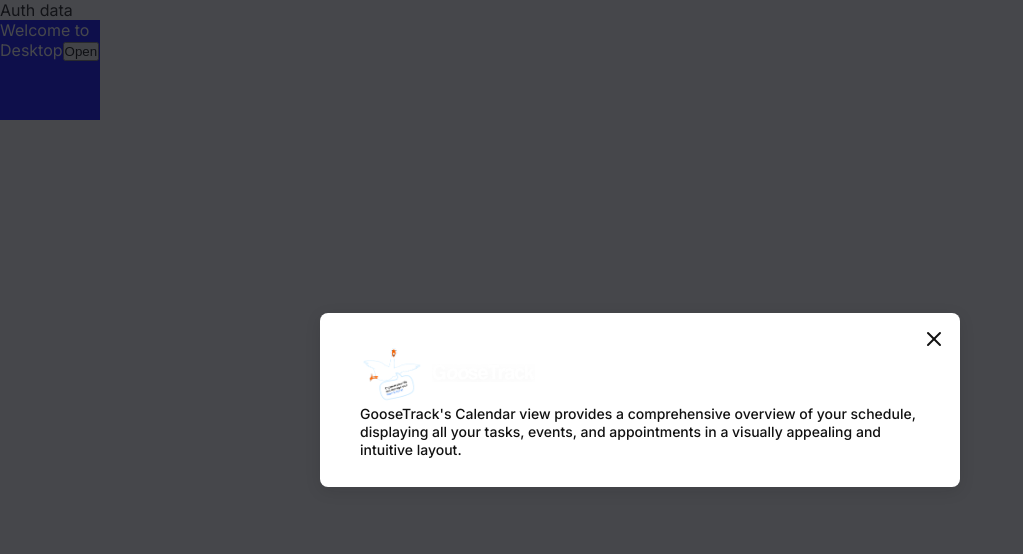
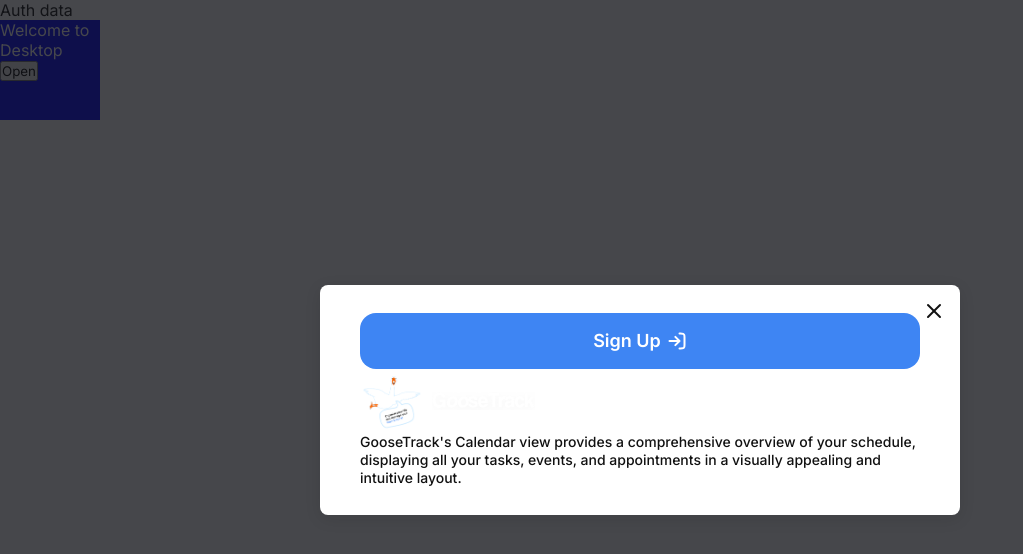
Before and after one commit to OlehZankiv/project-ff-planner-frontend, a React (Create React App) app: page /login in a window 1280 px wide. Shown: the top 554 px of the page, without its empty margins (0-1023 px from the left). Built offline with nearby package versions, Linux system fonts and the light colour scheme.

Commit message:
Added Button component

```diff
--- a/src/components/Modal.jsx
+++ b/src/components/Modal.jsx
@@ -1,7 +1,7 @@
 import { createPortal } from 'react-dom'
 import styled, { css, useTheme } from 'styled-components'
 import { CloseIcon } from '../assets/icons'
-import { OpacityButton } from './OpacityButton'
+import { OpacityButton } from './buttons/OpacityButton'
 import { useEffect } from 'react'
 import { getMobileStyles } from '../styles/breakpoints'
 
--- /dev/null
+++ b/src/components/buttons/Button.jsx
@@ -0,0 +1,69 @@
+import styled, { css } from 'styled-components'
+import { getBreakpointsStyles } from '../../styles/breakpoints'
+import { Text } from '../Text'
+
+export const Button = ({
+  isDefaultShadow = false,
+  type = 'primary',
+  fullWidth,
+  title,
+  onClick,
+  rightIcon,
+}) => (
+  <Wrapper onClick={onClick} isDefaultShadow={isDefaultShadow} fullWidth={fullWidth} type={type}>
+    <Text
+      type='h4'
+      lineHeight={24}
+      fontSize={18}
+      color={type === 'primary' ? 'white' : 'secondaryButtonText'}
+    >
+      {title}
+    </Text>
+    {rightIcon}
+  </Wrapper>
+)
+
+const Wrapper = styled.button`
+  ${({ theme: { colors, shadows }, isDefaultShadow, fullWidth, type }) => css`
+    width: ${fullWidth ? '100%' : 'auto'};
+    cursor: pointer;
+    display: flex;
+    justify-content: center;
+    align-items: center;
+    background-color: ${type === 'primary' ? colors.primary : colors.secondary};
+    box-shadow: ${isDefaultShadow
+      ? type === 'primary'
+        ? shadows.buttonShadow
+        : shadows.secondButtonShadow
+      : 'unset'};
+    border-radius: 16px;
+    border: none;
+    padding: 14px 22px;
+    column-gap: 6px;
+    color: ${colors.white};
+    transition: background-color 0.2s;
+
+    &:hover,
+    &:focus {
+      background-color: ${type === 'primary'
+        ? colors.primaryButtonHover
+        : colors.secondaryButtonHover};
+      box-shadow: ${type === 'primary' ? shadows.buttonShadow : shadows.secondButtonShadow};
+    }
+
+    &:active {
+      background-color: ${type === 'primary'
+        ? colors.primaryButtonActive
+        : colors.secondaryButtonActive};
+    }
+
+    ${getBreakpointsStyles({
+      tablet: css`
+        padding: 16px 22px;
+      `,
+      desktop: css`
+        padding: 16px 22px;
+      `,
+    })}
+  `}
+`
--- a/src/components/index.js
+++ b/src/components/index.js
@@ -1,7 +1,8 @@
 export * from './layouts/'
 export { Loader } from './Loader'
 export { Modal } from './Modal'
-export { OpacityButton } from './OpacityButton'
 export { Text } from './Text'
 export { AppLogo } from './AppLogo'
 export { generateSrcConfig, Image } from './Image'
+export { Button } from './buttons/Button'
+export { OpacityButton } from './buttons/OpacityButton'
--- a/src/localization/strings/en.js
+++ b/src/localization/strings/en.js
@@ -1,4 +1,5 @@
 export const en = {
   "Sign Up": "Sign Up",
+  "Cancel": "Cancel",
   "GooseTrack's Calendar view provides a comprehensive overview of your schedule, displaying all your tasks, events, and appointments in a visually appealing and intuitive layout.": "GooseTrack's Calendar view provides a comprehensive overview of your schedule, displaying all your tasks, events, and appointments in a visually appealing and intuitive layout.",
 }
--- a/src/pages/login/LoginPage.jsx
+++ b/src/pages/login/LoginPage.jsx
@@ -7,10 +7,11 @@ import {
   getTabletStyles,
   useBreakpointValue,
 } from '../../styles/breakpoints'
-import { AppLogo, Modal, Text } from '../../components'
+import { AppLogo, Button, Modal, Text } from '../../components'
 import { useState } from 'react'
 import { useTranslation } from 'react-i18next'
 import { useReviews } from '../../hooks/query/reviews/useReviews'
+import { LoginIcon } from '../../assets/icons'
 
 const LoginPage = ({}) => {
   const { isLoading, reviews } = useReviews()
@@ -34,6 +35,13 @@ const LoginPage = ({}) => {
         onClose={() => setVisible(false)}
         onEnterPress={() => setVisible(false)}
       >
+        <Button
+          fullWidth
+          type='primary'
+          onClick={() => {}}
+          rightIcon={<LoginIcon />}
+          title={t('Sign Up')}
+        />
         <AppLogo orientation='horizontal' />
         <Text type='p'>
           {t(
--- a/src/styles/theme/globalStyles.js
+++ b/src/styles/theme/globalStyles.js
@@ -8,12 +8,12 @@ export const GlobalStyle = createGlobalStyle`
       box-sizing: border-box;
       margin: 0;
       padding: 0;
+      font-family: 'Inter', sans-serif;
     }
 
     body {
       margin: 0;
       padding: 0;
-      font-family: 'Inter', sans-serif;
       background-color: ${colors.background};
       color: ${colors.text};
     }
--- a/src/styles/theme/themes.js
+++ b/src/styles/theme/themes.js
@@ -5,13 +5,24 @@ const themeCreator = ({ colors, shadows }) => ({
 
 const shadows = {
   modalShadow: '0px 4px 16px rgba(17, 17, 17, 0.1)',
+  buttonShadow: '4px 2px 16px rgba(136, 165, 191, 0.48)',
+  secondButtonShadow: '4px 2px 16px rgba(97, 97, 97, 0.1)',
 }
 
 export const lightTheme = themeCreator({
   colors: {
     background: '#ffffff',
     text: '#111111',
+    primary: '#3e85f3',
+    white: '#ffffff',
+    black: '#000000',
+    secondary: '#E5EDFA',
 
+    secondaryButtonHover: '#d5deec',
+    secondaryButtonActive: '#c6cfda',
+    primaryButtonActive: '#2971e1',
+    primaryButtonHover: '#2b78ef',
+    secondaryButtonText: '#343434',
     modalBackground: '#ffffff',
     modalOverlay: '#13151A',
   },
@@ -22,7 +33,16 @@ export const darkTheme = themeCreator({
   colors: {
     background: '#13151A',
     text: '#ffffff',
+    primary: '#3e85f3',
+    white: '#ffffff',
+    black: '#000000',
+    secondary: '#21222C',
 
+    secondaryButtonHover: '#21232c',
+    secondaryButtonActive: '#16181e',
+    primaryButtonActive: '#2971e1',
+    primaryButtonHover: '#2b78ef',
+    secondaryButtonText: '#FFFFFF',
     modalBackground: '#171820',
     modalOverlay: '#3f3f3f',
   },
```
Also changed, not shown: src/components/buttons/OpacityButton.jsx (renamed from src/components/OpacityButton.jsx).
